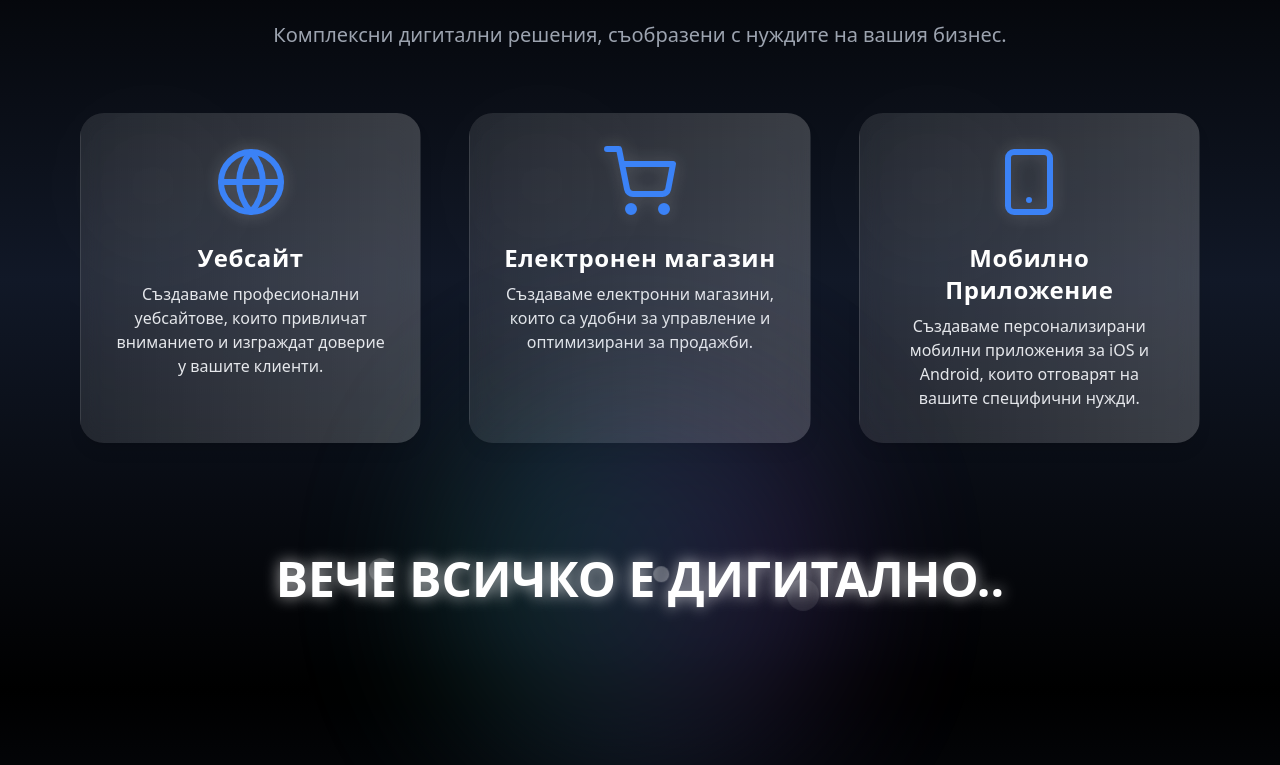
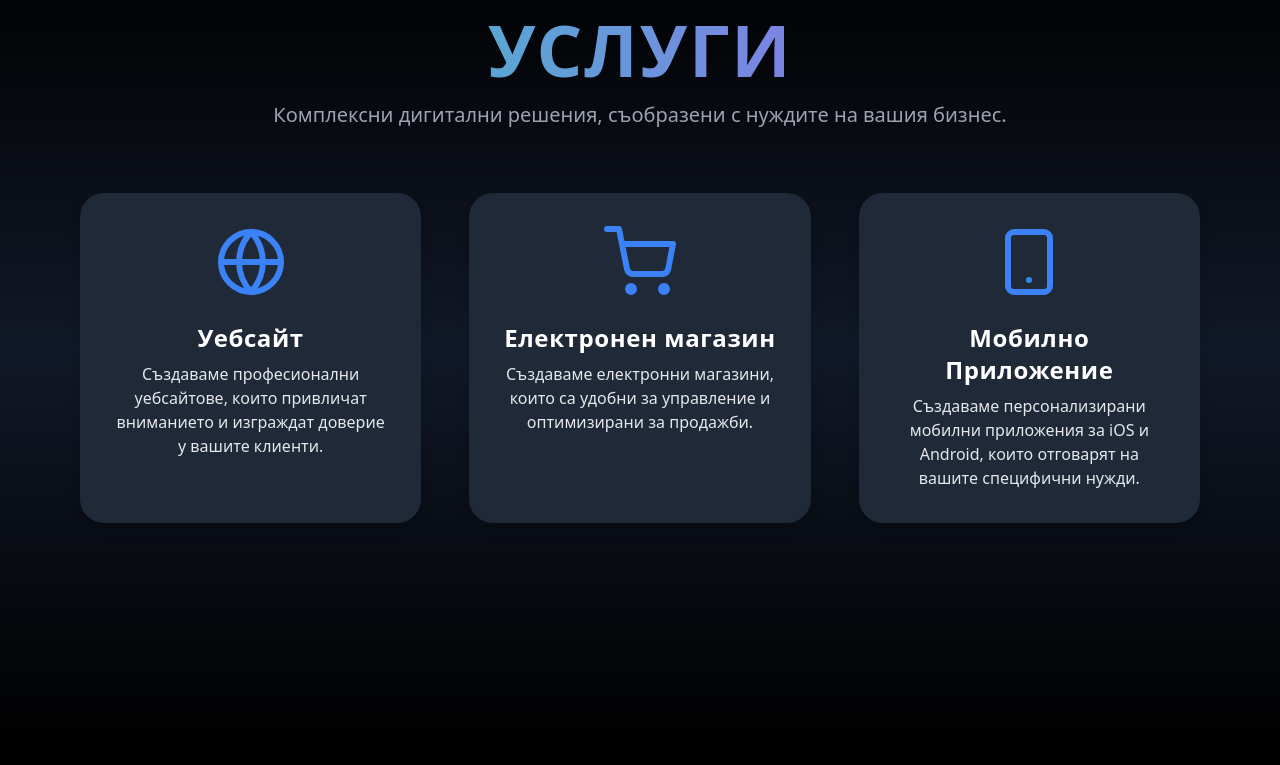
Before and after one commit to dzhanrafetov/Rafetov, a React (Vite) app: page / in a window 1280 px wide. Shown: the part 1033-1798 px from the top of the page. Built offline with nearby package versions, Linux system fonts and the light colour scheme.

Commit message:
Initial Changes

```diff
--- a/src/pages/Services.tsx
+++ b/src/pages/Services.tsx
@@ -26,26 +26,23 @@ const servicesData = [
     iconColor: 'text-blue-500',
     gradient: 'from-blue-500 to-indigo-600',
   },
-  // Additional services here...
 ];
 
-const ServiceCard = ({ icon: Icon, title, description, iconColor, gradient }) => (
+const ServiceCard = ({ icon: Icon, title, description, iconColor }) => (
   <motion.div
-    className="group relative  p-6 md:p-8 bg-gradient-to-r from-white/10 to-white/20 backdrop-blur-md rounded-3xl shadow-lg transition-transform transform hover:scale-105 hover:shadow-2xl border border-transparent hover:border-opacity-100 hover:border-cyan-300/50"
-    initial={{ opacity: 0, y: 40 }}
+
+   className="group relative p-6 md:p-8 bg-gray-800 rounded-3xl shadow-lg transition-transform transform hover:scale-[1.02] hover:shadow-xl border border-transparent"
+  // //  className="group relative p-6 md:p-8 bg-gradient-to-r from-gray-800 to-gray-900 rounded-3xl shadow-lg transition-transform transform hover:scale-[1.02] hover:shadow-xl border border-transparent"
+  // div className="group relative p-6 md:p-8 bg-gradient-to-r from-gray-800 to-gray-900 rounded-3xl shadow-lg transition-transform transform hover:scale-[1.02] hover:shadow-xl border border-transparent"
+
+    initial={{ opacity: 0, y: 20 }}
     whileInView={{ opacity: 1, y: 0 }}
-    transition={{ duration: 0.8 }}
+    transition={{ duration: 0.5 }}
     viewport={{ once: true }}
   >
-    {/* Icon with Glass Effect */}
-    <div className="flex items-center justify-center mb-6 relative ">
-      <Icon
-        className={`text-6xl md:text-7xl ${iconColor} relative z-10 transition-transform transform group-hover:scale-110`}
-        style={{ filter: 'drop-shadow(0px 0px 8px rgba(255, 255, 255, 0.2))' }}
-      />
-      <div
-        className="absolute inset-0 w-20 h-20 bg-white/10 rounded-full blur-3xl group-hover:opacity-30"
-      ></div>
+    {/* Icon */}
+    <div className="flex items-center justify-center mb-6 relative">
+      <Icon className={`text-6xl md:text-7xl ${iconColor} relative z-10`} />
     </div>
 
     {/* Gradient Title */}
@@ -53,33 +50,27 @@ const ServiceCard = ({ icon: Icon, title, description, iconColor, gradient }) =>
       {title}
     </h3>
 
-    {/* Description with Readability Enhancement */}
+    {/* Description */}
     <p className="text-gray-200 leading-relaxed text-sm md:text-base">
       {description}
     </p>
 
-    {/* Hover Glow Effect */}
+    {/* Hover Border Highlight */}
     <div
-      className={`absolute inset-0 rounded-3xl bg-gradient-to-r ${gradient} opacity-0 group-hover:opacity-25 blur-lg transition-opacity duration-500`}
-    ></div>
-
-    {/* Soft Border Highlight */}
-    <div
-      className="absolute inset-0 border-[1.5px] border-transparent rounded-3xl group-hover:border-cyan-300/50 transition duration-700 opacity-0 group-hover:opacity-100"
+      className={`absolute inset-0 rounded-3xl border border-transparent group-hover:border-cyan-300/50 transition duration-500`}
     ></div>
   </motion.div>
 );
 
-// Services Page Component
 const Services = () => (
-  <div className="min-h-screen bg-gradient-to-b from-black via-gray-900 to-black text-white py-16 px-8 sm:px-20 -mt-20">
+  <div className="min-h-screen bg-gradient-to-b from-black via-gray-900 to-black text-white py-16 px-8 sm:px-20 ">
     {/* Page Header */}
     <header className="text-center mb-16">
       <motion.h1
         className="text-5xl sm:text-6xl md:text-7xl font-extrabold tracking-wide bg-gradient-to-r from-teal-400 to-purple-500 bg-clip-text text-transparent"
         initial={{ opacity: 0 }}
         animate={{ opacity: 1 }}
-        transition={{ duration: 1 }}
+        transition={{ duration: 0.8 }}
       >
         УСЛУГИ
       </motion.h1>
@@ -87,7 +78,7 @@ const Services = () => (
         className="text-lg sm:text-xl text-gray-400 mt-4 max-w-3xl mx-auto"
         initial={{ opacity: 0 }}
         animate={{ opacity: 1 }}
-        transition={{ delay: 0.3, duration: 1 }}
+        transition={{ delay: 0.2, duration: 0.8 }}
       >
         Комплексни дигитални решения, съобразени с нуждите на вашия бизнес.
       </motion.p>
@@ -102,51 +93,10 @@ const Services = () => (
           title={service.title}
           description={service.description}
           iconColor={service.iconColor}
-          gradient={service.gradient}
+          // gradient={service.gradient}
         />
       ))}
     </section>
-    <section className="text-center mt-28 relative">
-  {/* Background Particles or Overlay */}
-  <div className="absolute inset-0 flex justify-center items-center">
-    <div className="w-80 h-80 bg-gradient-to-r from-teal-400 to-purple-500 opacity-20 blur-3xl rounded-full transform scale-125"></div>
-  </div>
-
-  {/* Heading with Glow Effect */}
-  <motion.h2
-    className="relative z-10 text-4xl sm:text-5xl font-bold text-white mb-6"
-    initial={{ opacity: 0, scale: 0.9 }}
-    animate={{ opacity: 1, scale: 1 }}
-    transition={{ duration: 1 }}
-    style={{ textShadow: '0px 0px 15px rgba(255, 255, 255, 0.7)' }}
-  >
-    ВЕЧЕ ВСИЧКО Е ДИГИТАЛНО..
-  </motion.h2>
-
-
-
-  {/* Floating Particles */}
-  <div className="absolute inset-0 pointer-events-none z-0">
-    {/* Particle 1 */}
-    <motion.div
-      className="absolute top-1/4 left-1/4 w-6 h-6 bg-white rounded-full opacity-20"
-      animate={{ y: [0, -20, 0], x: [0, 20, 0] }}
-      transition={{ duration: 4, repeat: Infinity }}
-    ></motion.div>
-    {/* Particle 2 */}
-    <motion.div
-      className="absolute top-1/3 right-1/3 w-8 h-8 bg-white rounded-full opacity-10"
-      animate={{ y: [0, 20, 0], x: [0, -20, 0] }}
-      transition={{ duration: 6, repeat: Infinity }}
-    ></motion.div>
-    {/* Particle 3 */}
-    <motion.div
-      className="absolute bottom-1/4 left-1/2 w-4 h-4 bg-white rounded-full opacity-30"
-      animate={{ y: [0, -10, 0], x: [0, 15, 0] }}
-      transition={{ duration: 5, repeat: Infinity }}
-    ></motion.div>
-  </div>
-</section>
   </div>
 );
 
```
